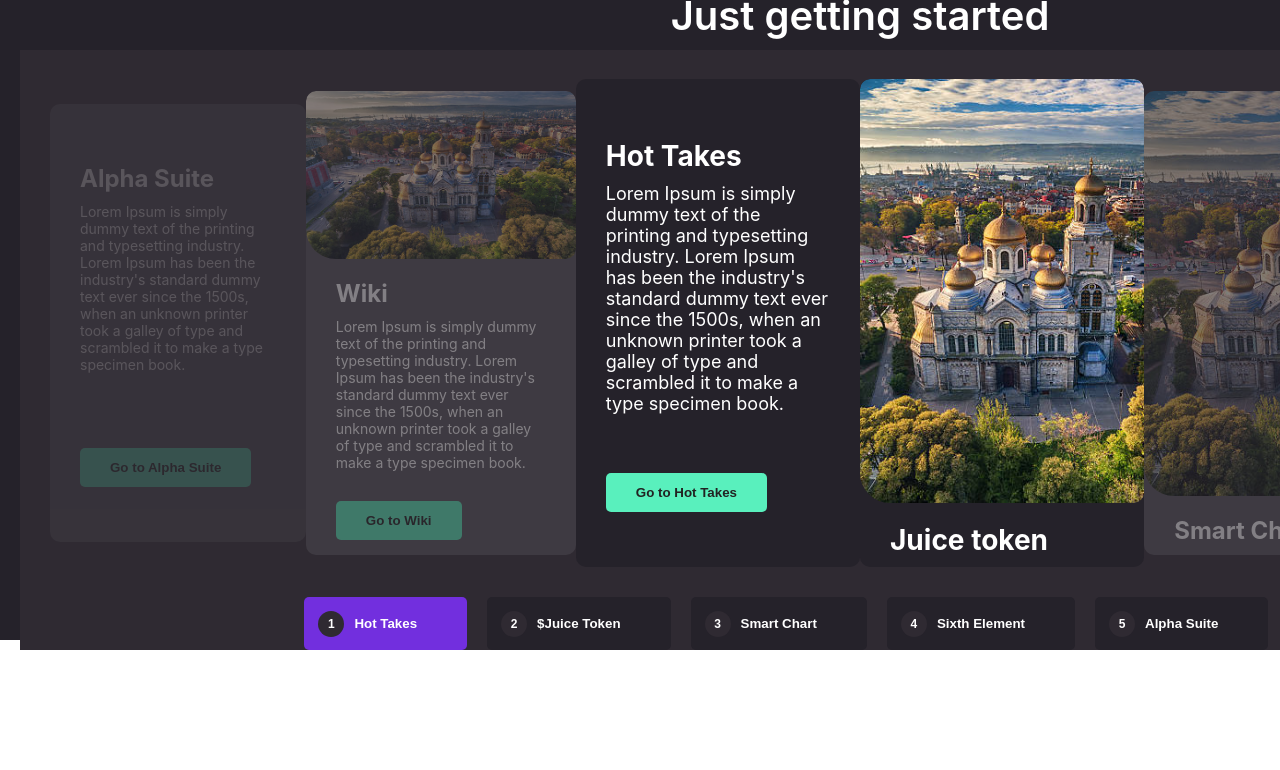
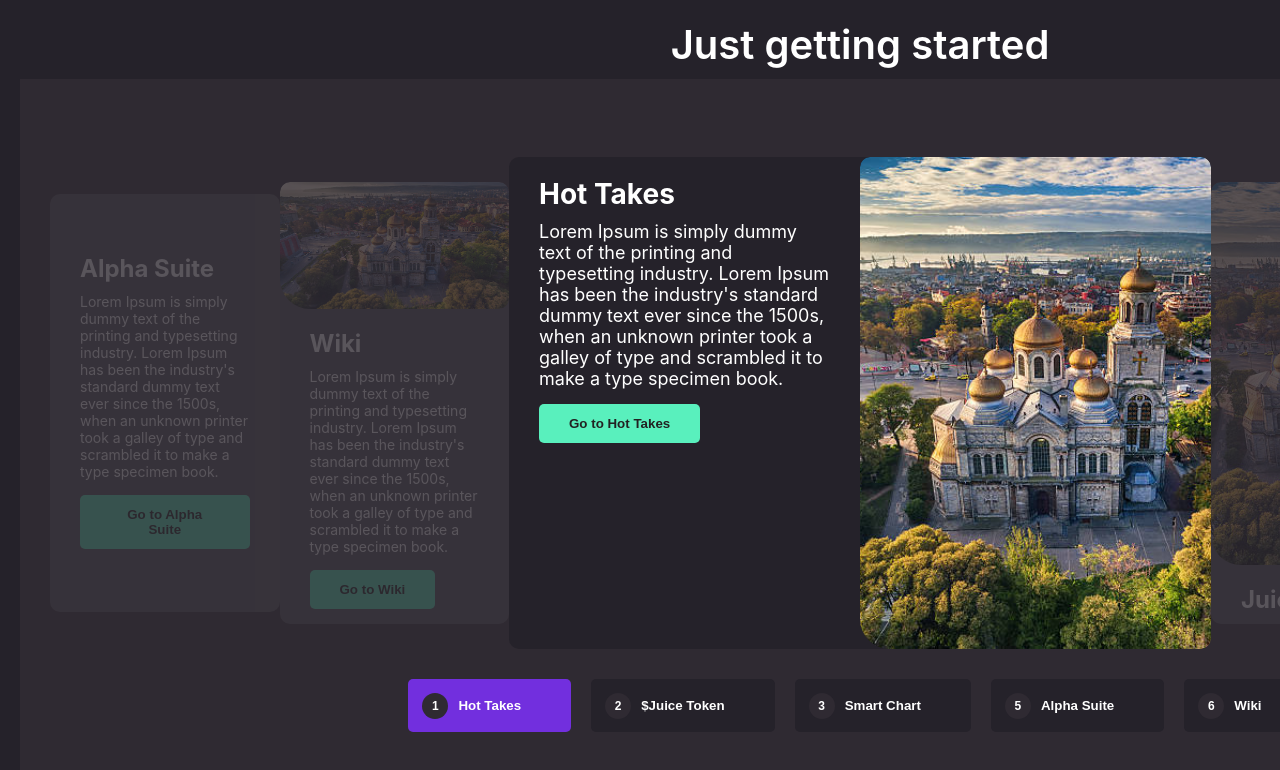
Before and after one commit to kriskodo/demo-slider-react, a React (Create React App) app in the folder demo-react-slider/: page / in a window 1280 px wide. Shown: the top 770 px of the page. Built offline with nearby package versions, Linux system fonts and the light colour scheme.

Commit message:
Fix double focused cards to one focused per time only

```diff
--- a/demo-react-slider/src/components/Container/Container.css
+++ b/demo-react-slider/src/components/Container/Container.css
@@ -6,7 +6,7 @@
     background-color: #25222A;
     color: #fff;
     padding: 20px;
-    height: 80%;
+    height: 100%;
 }
 
 .container .container__header {
--- a/demo-react-slider/src/components/Slider/Slider.css
+++ b/demo-react-slider/src/components/Slider/Slider.css
@@ -43,7 +43,6 @@
 
 .slider .slider__card-content {
     padding: 0 30px;
-    height: 100%;
 }
 
 .slider .slider__card-action {
--- a/demo-react-slider/src/components/Slider/Slider.js
+++ b/demo-react-slider/src/components/Slider/Slider.js
@@ -21,20 +21,16 @@ const sliderContentConfig = [
 				title: "Hot Takes",
 				content: "Lorem Ipsum is simply dummy text of the printing and typesetting industry. Lorem Ipsum has been the industry's standard dummy text ever since the 1500s, when an unknown printer took a galley of type and scrambled it to make a type specimen book.",
 				actions: [{ text: "Go to Hot Takes" }],
+				image: require("../../images/photo.jpg"),
 		},
 		{
 				sliderId: 4,
-				title: "Juice token",
 				image: require("../../images/photo.jpg"),
+				title: "Juice Token"
 		},
 		{
 				sliderId: 5,
-				title: "Smart Chart",
-				image: require("../../images/photo.jpg"),
-		},
-		{
-				sliderId: 6,
-				title: "sixth element",
+				title: "Smart Chat",
 				content: "Lorem Ipsum is simply dummy text of the printing and typesetting industry. Lorem Ipsum has been the industry's standard dummy text ever since the 1500s, when an unknown printer took a galley of type and scrambled it to make a type specimen book.",
 		},
 ];
@@ -54,8 +50,6 @@ const Slider = () => {
 				reordered[2] = currentSlide;
 
 				setExampleContent([...reordered]);
-				console.log("index of element: " + currentSlideIndex);
-				console.log("slideId: " + currentSlide.sliderId + " " + currentSlide.title);
 		};
 
 		return (
--- a/demo-react-slider/src/components/Slider/SliderCard.js
+++ b/demo-react-slider/src/components/Slider/SliderCard.js
@@ -3,27 +3,29 @@ import "./Slider.css";
 import { Button } from '../Button/Button';
 
 const SliderCard = (props) => {
+	const shouldFlexRow = props?.isMainCard && props?.content && props?.image;
+	console.log(props?.isMainCard, props?.content, props?.image);
 	return (
 		<div
-						className = "slider__card"
-						style = {props.style}
+			className="slider__card"
+			style={{...props.style, flexDirection: shouldFlexRow ? "row-reverse" : "column"}}
 		>
 			{props?.image && (
-								<div className = "slider__card-img">
+				<div className="slider__card-img" style={shouldFlexRow ? {width: "50%"} : {width: "100%"}}>
 					<img
-												src = {props?.image}
-												alt = "slider-card-img"
-												style = {{
+						src={props?.image}
+						alt="slider-card-img"
+						style={{
 							borderBottomLeftRadius: props?.title ? "30px" : "0",
 						}}
 					/>
 				</div>
 			)}
-
+			<div style={shouldFlexRow ? {width: "50%"} : {width: "100%"}}>
 				{props?.title && (
 					<div
-										className = "slider__card-title"
-										style = {props.titleStyle}
+						className="slider__card-title"
+						style={props.titleStyle}
 					>
 						{props.title}
 					</div>
@@ -31,25 +33,26 @@ const SliderCard = (props) => {
 
 				{props?.content && (
 					<div
-										className = "slider__card-content"
-										style = {props.contentStyle}
+						className="slider__card-content"
+						style={props.contentStyle}
 					>
 						{props.content}
 					</div>
 				)}
 
 				{props?.actions?.length > 0 && (
-								<div className = "slider__card-action">
+					<div className="slider__card-action">
 						{props.actions.map((button, i) => (
 							<Button
-														key = {i}
-														text = {button.text}
-														backgroundColor = "#59F0BD"
+								key={i}
+								text={button.text}
+								backgroundColor="#59F0BD"
 							/>
 						))}
 					</div>
 				)}
 			</div>
+		</div>
 	);
 };
 
--- a/demo-react-slider/src/components/Slider/SliderTab.js
+++ b/demo-react-slider/src/components/Slider/SliderTab.js
@@ -5,76 +5,71 @@ import { SliderTabFooter } from './SliderTabFooter';
 import SliderCard from './SliderCard';
 
 const SliderTab = (props) => {
-		const cardSizes = [90, 95, 100, 100, 95, 90];
+	const cardSizes = [85, 90, 100, 90, 85];
 	let counter = 0;
 
 	return (
-				<div className = {props.className ?? "slider__tab"}>
-						<SliderTabContent className = "slider__tab-content">
+		<div className={props.className ?? "slider__tab"}>
+			<SliderTabContent className="slider__tab-content">
 				{props.content.map((cardInfo, i) => (
 					<SliderCard
-												key = {i}
-												image = {cardInfo?.image}
-												title = {cardInfo?.title}
-												titleStyle = {{ fontSize: cardSizes[counter] === 100 ? "28px" : "24px" }}
-												content = {cardInfo?.content}
-												contentStyle = {{ fontSize: cardSizes[counter] === 100 ? "18px" : "14px" }}
-												actions = {cardInfo?.actions}
-												style = {
+						key={i}
+						image={cardInfo?.image}
+						title={cardInfo?.title}
+						titleStyle={{ fontSize: cardSizes[counter] === 100 ? "28px" : "24px" }}
+						content={cardInfo?.content}
+						contentStyle={{ fontSize: cardSizes[counter] === 100 ? "18px" : "14px" }}
+						actions={cardInfo?.actions}
+						isMainCard={i === Math.floor(cardSizes.length / 2)}
+						style={
 							{
 								opacity: cardSizes[counter] === 100 ? "1" : cardSizes[counter] === 95 ? "0.4" : "0.2",
 								background: cardSizes[counter] === 100 ? "#25222A" : "#56545A",
-																height: cardSizes[counter] + "%",
-																width: cardSizes[counter++] + "%",
+								height: cardSizes[counter++] + "%",
 								padding: cardInfo?.image ? "0" : "40px 0",
+								display: i === Math.floor(cardSizes.length / 2) ? "flex" : "",
+								flex: i === Math.floor(cardSizes.length / 2) ? "2 1 15%" : "1",
 							}
 						}
 					/>
 				))}
 			</SliderTabContent>
 
-						<SliderTabFooter className = "slider__tab-footer">
+			<SliderTabFooter className="slider__tab-footer">
 				<Button
-										text = "Hot Takes"
-										className = "button--black button--big"
-										backgroundColor = {props.activeSlideId === 1 ? "#722FDE" : "#25222A"}
-										numberText = "1"
-										action = {() => props.setActiveSlideId(1, 3)}
+					text="Hot Takes"
+					className="button--black button--big"
+					backgroundColor={props.activeSlideId === 1 ? "#722FDE" : "#25222A"}
+					numberText="1"
+					action={() => props.setActiveSlideId(1, 3)}
 				/>
 				<Button
-										text = "$Juice Token"
-										className = "button--black button--big"
-										backgroundColor = {props.activeSlideId === 2 ? "#722FDE" : "#25222A"}
-										numberText = "2"
-										action = {() => props.setActiveSlideId(2, 4)}
+					text="$Juice Token"
+					className="button--black button--big"
+					backgroundColor={props.activeSlideId === 2 ? "#722FDE" : "#25222A"}
+					numberText="2"
+					action={() => props.setActiveSlideId(2, 4)}
 				/>
 				<Button
-										text = "Smart Chart"
-										className = "button--black button--big"
-										backgroundColor = {props.activeSlideId === 3 ? "#722FDE" : "#25222A"}
-										numberText = "3"
-										action = {() => props.setActiveSlideId(3, 5)}
+					text="Smart Chart"
+					className="button--black button--big"
+					backgroundColor={props.activeSlideId === 3 ? "#722FDE" : "#25222A"}
+					numberText="3"
+					action={() => props.setActiveSlideId(3, 5)}
 				/>
 				<Button
-										text = "Sixth Element"
-										className = "button--black button--big"
-										backgroundColor = {props.activeSlideId === 6 ? "#722FDE" : "#25222A"}
-										numberText = "4"
-										action = {() => props.setActiveSlideId(6, 6)}
+					text="Alpha Suite"
+					className="button--black button--big"
+					backgroundColor={props.activeSlideId === 5 ? "#722FDE" : "#25222A"}
+					numberText="5"
+					action={() => props.setActiveSlideId(5, 1)}
 				/>
 				<Button
-										text = "Alpha Suite"
-										className = "button--black button--big"
-										backgroundColor = {props.activeSlideId === 5 ? "#722FDE" : "#25222A"}
-										numberText = "5"
-										action = {() => props.setActiveSlideId(5, 1)}
-								/>
-								<Button
-										text = "Wiki"
-										className = "button--black button--big"
-										backgroundColor = {props.activeSlideId === 4 ? "#722FDE" : "#25222A"}
-										numberText = "6"
-										action = {() => props.setActiveSlideId(4, 2)}
+					text="Wiki"
+					className="button--black button--big"
+					backgroundColor={props.activeSlideId === 4 ? "#722FDE" : "#25222A"}
+					numberText="6"
+					action={() => props.setActiveSlideId(4, 2)}
 				/>
 			</SliderTabFooter>
 		</div>
```
Lines whose indentation alone changed are shown as unchanged.
